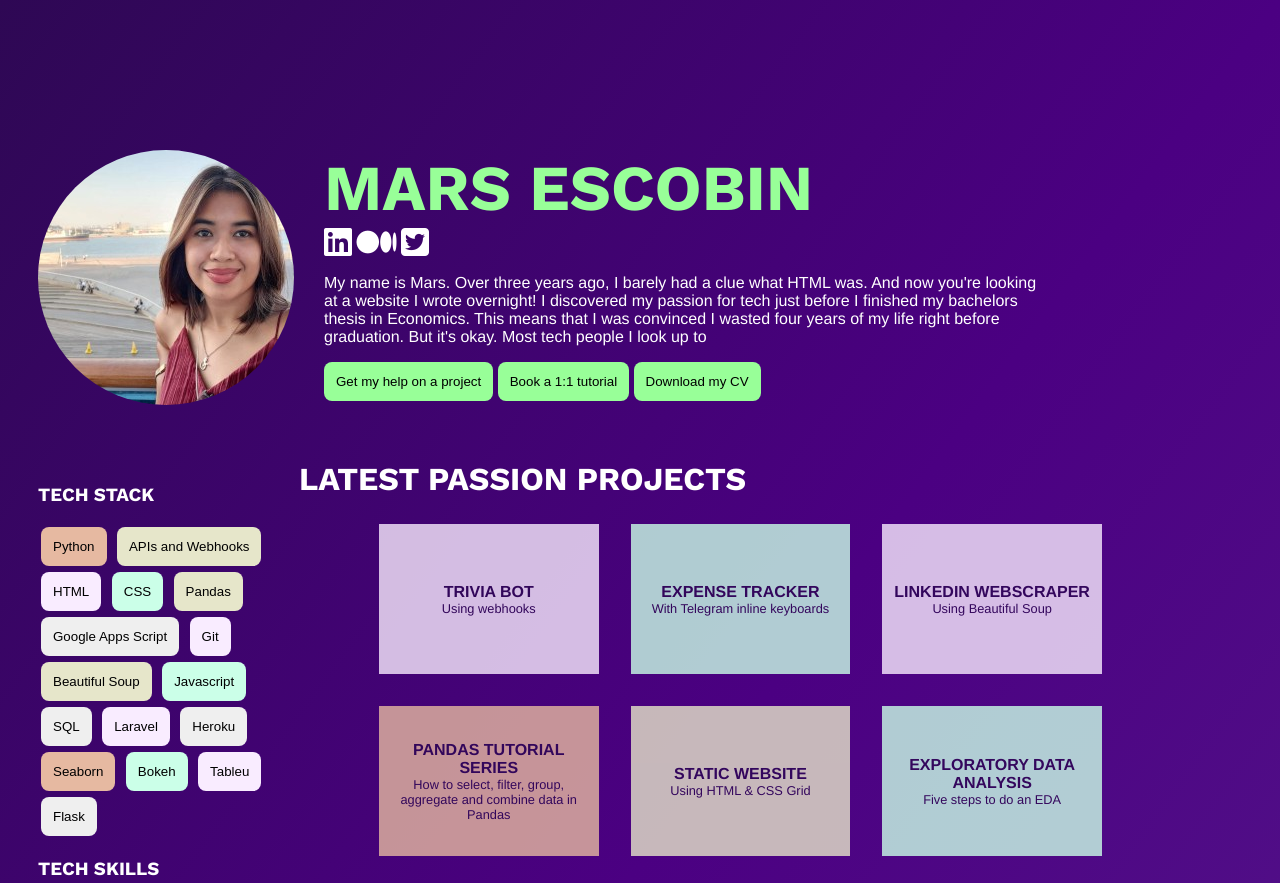
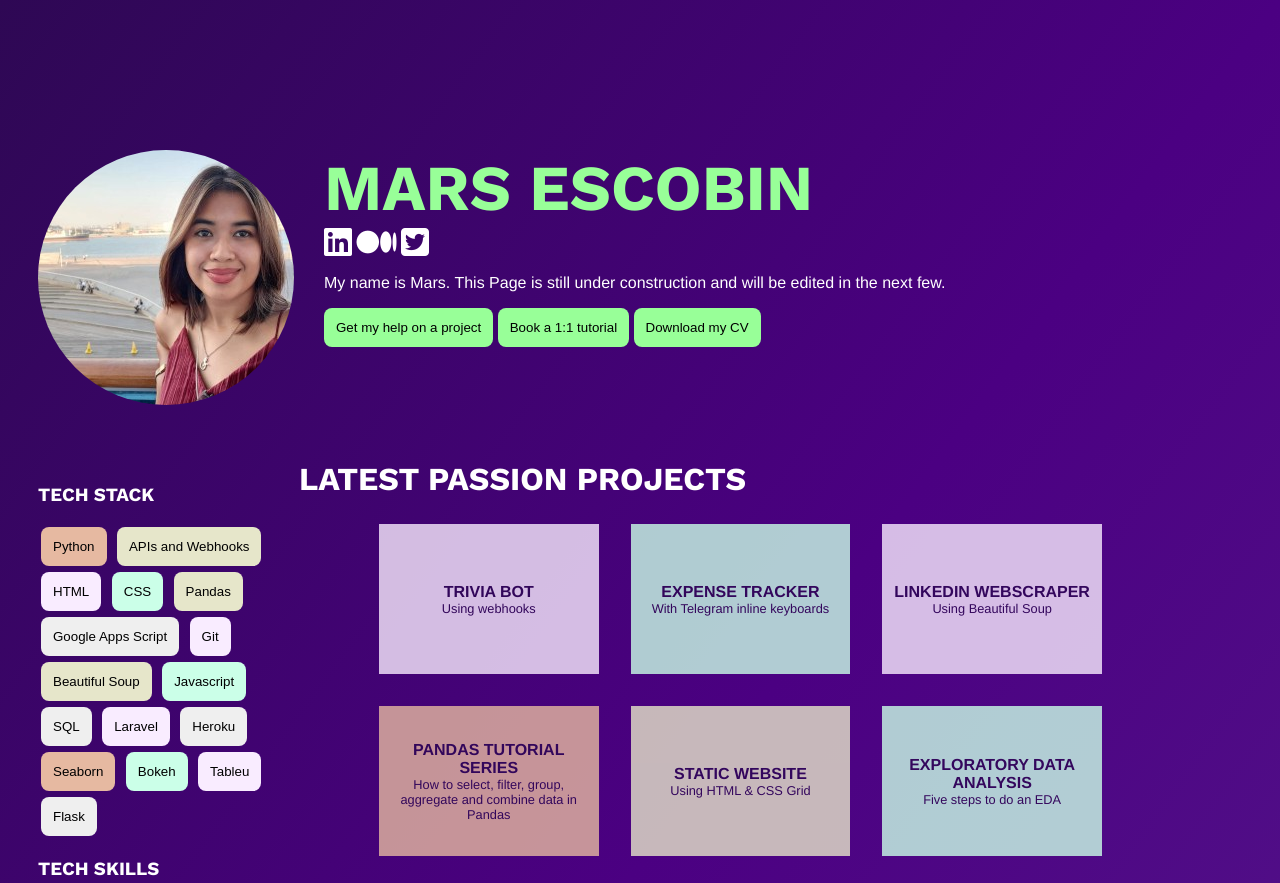
Before and after one commit to mariannetrizha/basic, a plain HTML site: page index.html in a window 1280 px wide. Shown: the top 883 px of the page. Drawn offline with nearby package versions, Linux system fonts and the light colour scheme.

Commit message:
Update index.html

```diff
--- a/index.html
+++ b/index.html
@@ -20,8 +20,7 @@
 					<i class="fab fa-twitter-square fa-2x"></i>
 				</div>
 			<p>
-			My name is Mars. Over three years ago, I barely had a clue what HTML was. And now you're looking at a website I wrote overnight! I discovered my passion for tech just before I finished my bachelors thesis in Economics. This means that I was convinced I wasted four years of my life right before graduation. But it's okay. Most tech people I look up to
-
+			My name is Mars. This Page is still under construction and will be edited in the next few.
 			</p>
 			<button>Get my help on a project</button>
 			<button >Book a 1:1 tutorial</button>
```
